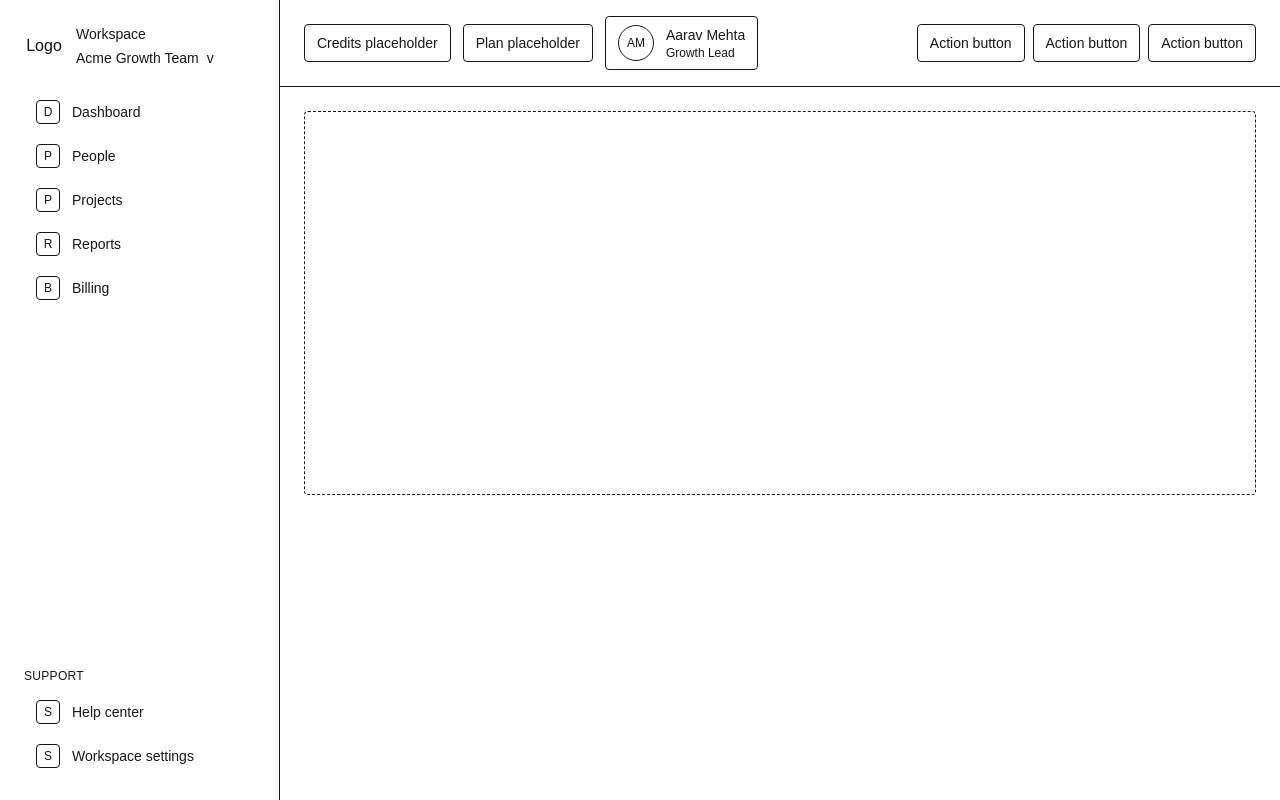
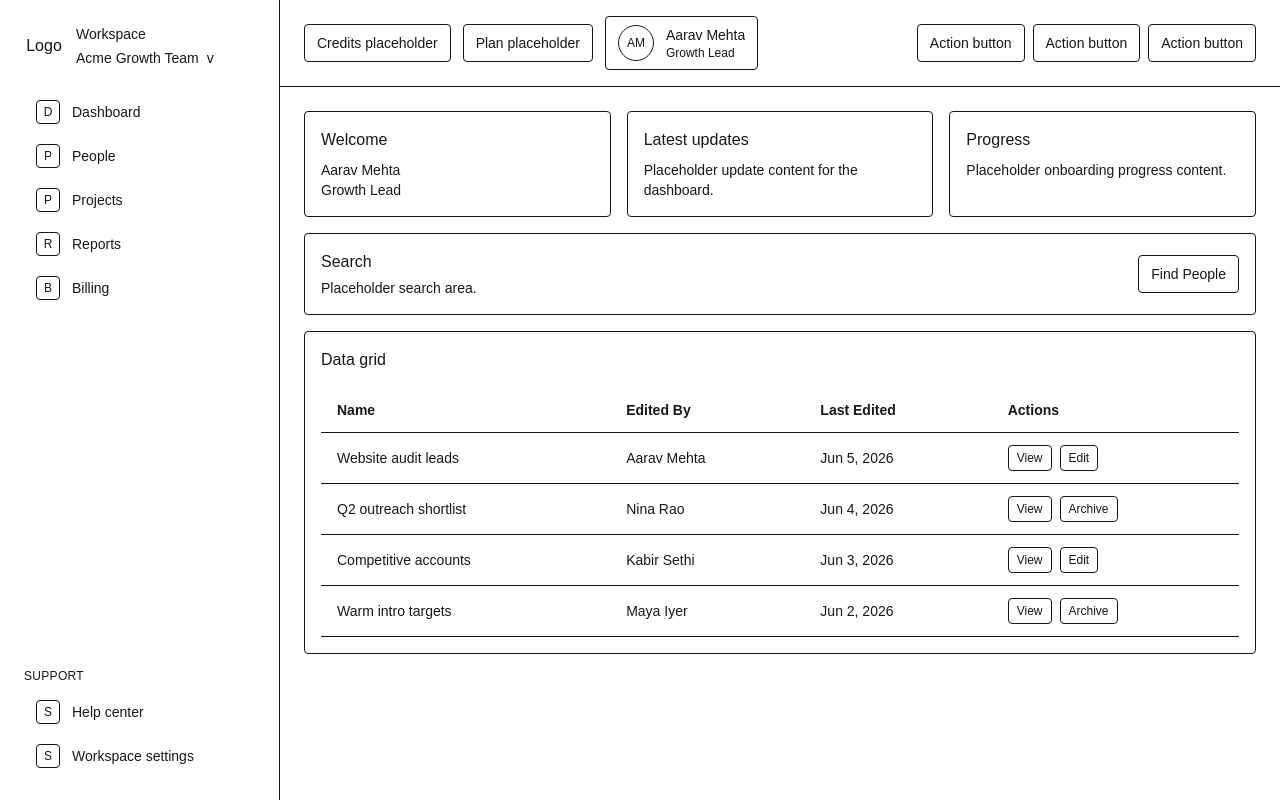
Before and after one commit to Naseeb7/saas-dashboard, a Next.js app: page / in a window 1280 px wide. Built offline with nearby package versions, Linux system fonts and the light colour scheme.

Commit message:
feat: add dashboard content and data grid

```diff
--- a/app/page.tsx
+++ b/app/page.tsx
@@ -1,10 +1,21 @@
 import { AppShell } from "@/components/layout/app-shell";
+import { DataGrid } from "@/components/dashboard/data-grid";
+import { LatestUpdateCard } from "@/components/dashboard/latest-update-card";
+import { ProgressCard } from "@/components/dashboard/progress-card";
+import { SearchSection } from "@/components/dashboard/search-section";
+import { WelcomeCard } from "@/components/dashboard/welcome-card";
 
 export default function Home() {
   return (
     <AppShell>
-      <section aria-label="Dashboard content placeholder" className="p-4 lg:p-6">
-        <div className="min-h-[24rem] rounded border border-dashed" />
+      <section aria-label="Dashboard content" className="space-y-4 p-4 lg:p-6">
+        <div className="grid gap-4 lg:grid-cols-3">
+          <WelcomeCard />
+          <LatestUpdateCard />
+          <ProgressCard />
+        </div>
+        <SearchSection onOpenFindPeople={() => {}} />
+        <DataGrid />
       </section>
     </AppShell>
   );
--- /dev/null
+++ b/components/dashboard/data-grid.tsx
@@ -0,0 +1,51 @@
+import { Table, type TableColumn } from "@/components/shared/table";
+import { formatDateTime } from "@/lib/utils";
+import { gridItems } from "@/data/grid-items";
+import type { GridItem } from "@/types/grid";
+
+const columns: TableColumn<GridItem>[] = [
+  {
+    id: "name",
+    header: "Name",
+    cell: (row) => row.name,
+  },
+  {
+    id: "edited-by",
+    header: "Edited By",
+    cell: (row) => row.editedBy.name,
+  },
+  {
+    id: "last-edited",
+    header: "Last Edited",
+    cell: (row) => formatDateTime(row.lastEditedAt),
+  },
+  {
+    id: "actions",
+    header: "Actions",
+    cell: (row) => (
+      <div className="flex flex-wrap gap-2">
+        {row.actions.map((action) => (
+          <button key={action.id} type="button" className="rounded border px-2 py-1 text-xs">
+            {action.label}
+          </button>
+        ))}
+      </div>
+    ),
+  },
+];
+
+export function DataGrid() {
+  return (
+    <section aria-labelledby="grid-heading" className="rounded border p-4">
+      <h2 id="grid-heading" className="mb-4 text-base font-medium">
+        Data grid
+      </h2>
+      <Table
+        caption="Dashboard data grid"
+        columns={columns}
+        rows={gridItems}
+        getRowKey={(row) => row.id}
+      />
+    </section>
+  );
+}
--- /dev/null
+++ b/components/dashboard/latest-update-card.tsx
@@ -0,0 +1,10 @@
+export function LatestUpdateCard() {
+  return (
+    <section aria-labelledby="latest-update-heading" className="rounded border p-4">
+      <h2 id="latest-update-heading" className="text-base font-medium">
+        Latest updates
+      </h2>
+      <p className="mt-2 text-sm">Placeholder update content for the dashboard.</p>
+    </section>
+  );
+}
--- /dev/null
+++ b/components/dashboard/progress-card.tsx
@@ -0,0 +1,10 @@
+export function ProgressCard() {
+  return (
+    <section aria-labelledby="progress-heading" className="rounded border p-4">
+      <h2 id="progress-heading" className="text-base font-medium">
+        Progress
+      </h2>
+      <p className="mt-2 text-sm">Placeholder onboarding progress content.</p>
+    </section>
+  );
+}
--- /dev/null
+++ b/components/dashboard/search-section.tsx
@@ -0,0 +1,23 @@
+interface SearchSectionProps {
+  onOpenFindPeople: () => void;
+}
+
+export function SearchSection({ onOpenFindPeople }: SearchSectionProps) {
+  void onOpenFindPeople;
+
+  return (
+    <section aria-labelledby="search-heading" className="rounded border p-4">
+      <div className="flex flex-wrap items-center justify-between gap-3">
+        <div>
+          <h2 id="search-heading" className="text-base font-medium">
+            Search
+          </h2>
+          <p className="mt-1 text-sm">Placeholder search area.</p>
+        </div>
+        <button type="button" className="rounded border px-3 py-2 text-sm">
+          Find People
+        </button>
+      </div>
+    </section>
+  );
+}
--- /dev/null
+++ b/components/dashboard/welcome-card.tsx
@@ -0,0 +1,13 @@
+import { currentUser } from "@/data/users";
+
+export function WelcomeCard() {
+  return (
+    <section aria-labelledby="welcome-heading" className="rounded border p-4">
+      <h2 id="welcome-heading" className="text-base font-medium">
+        Welcome
+      </h2>
+      <p className="mt-2 text-sm">{currentUser.name}</p>
+      <p className="text-sm">{currentUser.role}</p>
+    </section>
+  );
+}
--- /dev/null
+++ b/components/shared/table.tsx
@@ -0,0 +1,69 @@
+import type { ReactNode } from "react";
+
+import { cn } from "@/lib/utils";
+
+export interface TableColumn<T> {
+  id: string;
+  header: string;
+  className?: string;
+  cell: (row: T) => ReactNode;
+}
+
+interface TableProps<T> {
+  caption?: string;
+  columns: TableColumn<T>[];
+  rows: T[];
+  getRowKey: (row: T) => string;
+  emptyState?: ReactNode;
+}
+
+export function Table<T>({
+  caption,
+  columns,
+  rows,
+  getRowKey,
+  emptyState,
+}: TableProps<T>) {
+  return (
+    <div className="overflow-x-auto">
+      <table className="min-w-full border-collapse">
+        {caption ? <caption className="sr-only">{caption}</caption> : null}
+        <thead>
+          <tr>
+            {columns.map((column) => (
+              <th
+                key={column.id}
+                scope="col"
+                className={cn("border-b px-4 py-3 text-left text-sm", column.className)}
+              >
+                {column.header}
+              </th>
+            ))}
+          </tr>
+        </thead>
+        <tbody>
+          {rows.length === 0 ? (
+            <tr>
+              <td colSpan={columns.length} className="px-4 py-6 text-sm">
+                {emptyState ?? "No records available."}
+              </td>
+            </tr>
+          ) : (
+            rows.map((row) => (
+              <tr key={getRowKey(row)}>
+                {columns.map((column) => (
+                  <td
+                    key={column.id}
+                    className={cn("border-b px-4 py-3 text-sm", column.className)}
+                  >
+                    {column.cell(row)}
+                  </td>
+                ))}
+              </tr>
+            ))
+          )}
+        </tbody>
+      </table>
+    </div>
+  );
+}
--- a/lib/utils.ts
+++ b/lib/utils.ts
@@ -1,3 +1,11 @@
 export function cn(...classes: Array<string | false | null | undefined>): string {
   return classes.filter(Boolean).join(" ");
 }
+
+export function formatDateTime(value: string): string {
+  return new Intl.DateTimeFormat("en-US", {
+    month: "short",
+    day: "numeric",
+    year: "numeric",
+  }).format(new Date(value));
+}
```
